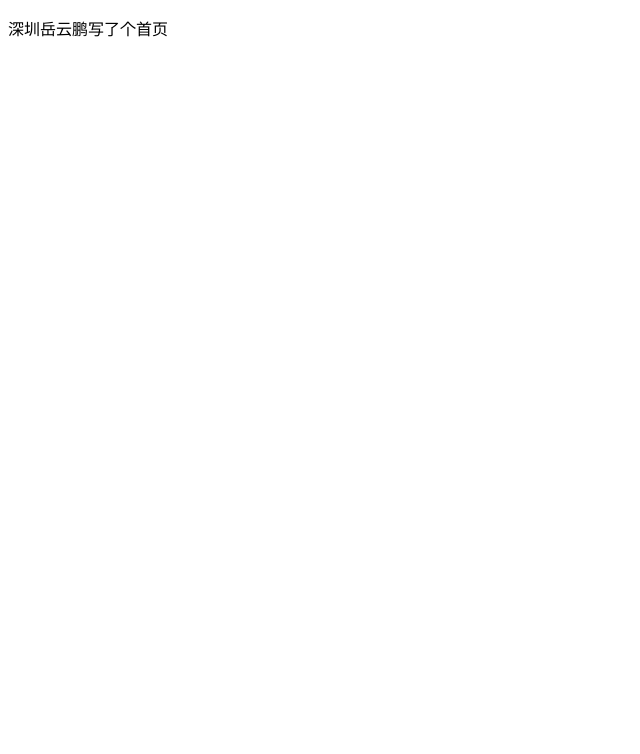
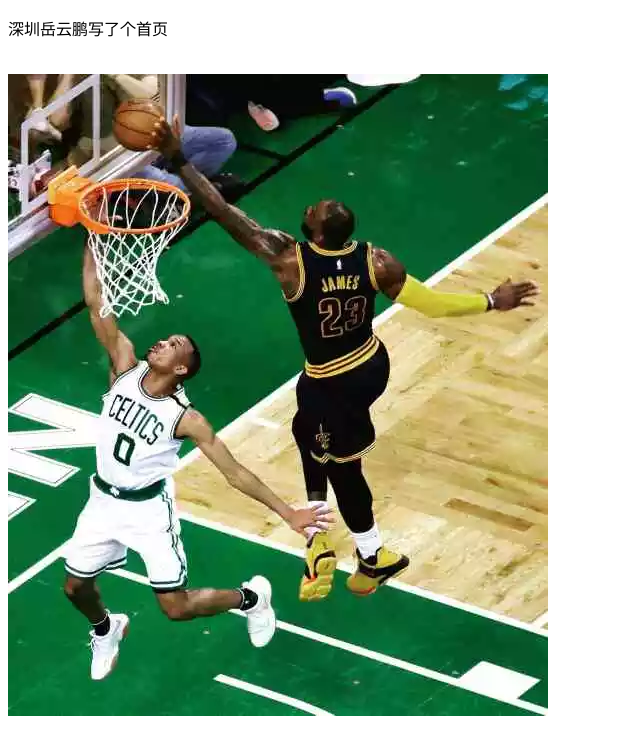
Before and after one commit to linjie961225/studyGitBranch38, a plain HTML site: page index.html in a window 1280 px wide. Shown: the whole page, without its empty margins (0-640 px from the left). Drawn offline with Linux system fonts and the light colour scheme.

Commit message:
勒布朗来了

```diff
--- a/index.html
+++ b/index.html
@@ -8,5 +8,7 @@
 </head>
 <body>
     <p>深圳岳云鹏写了个首页</p>
+    <br>
+    <img src="./LBJ.png" alt="">
 </body>
 </html>
```
Also changed, not shown: LBJ.png (added).
